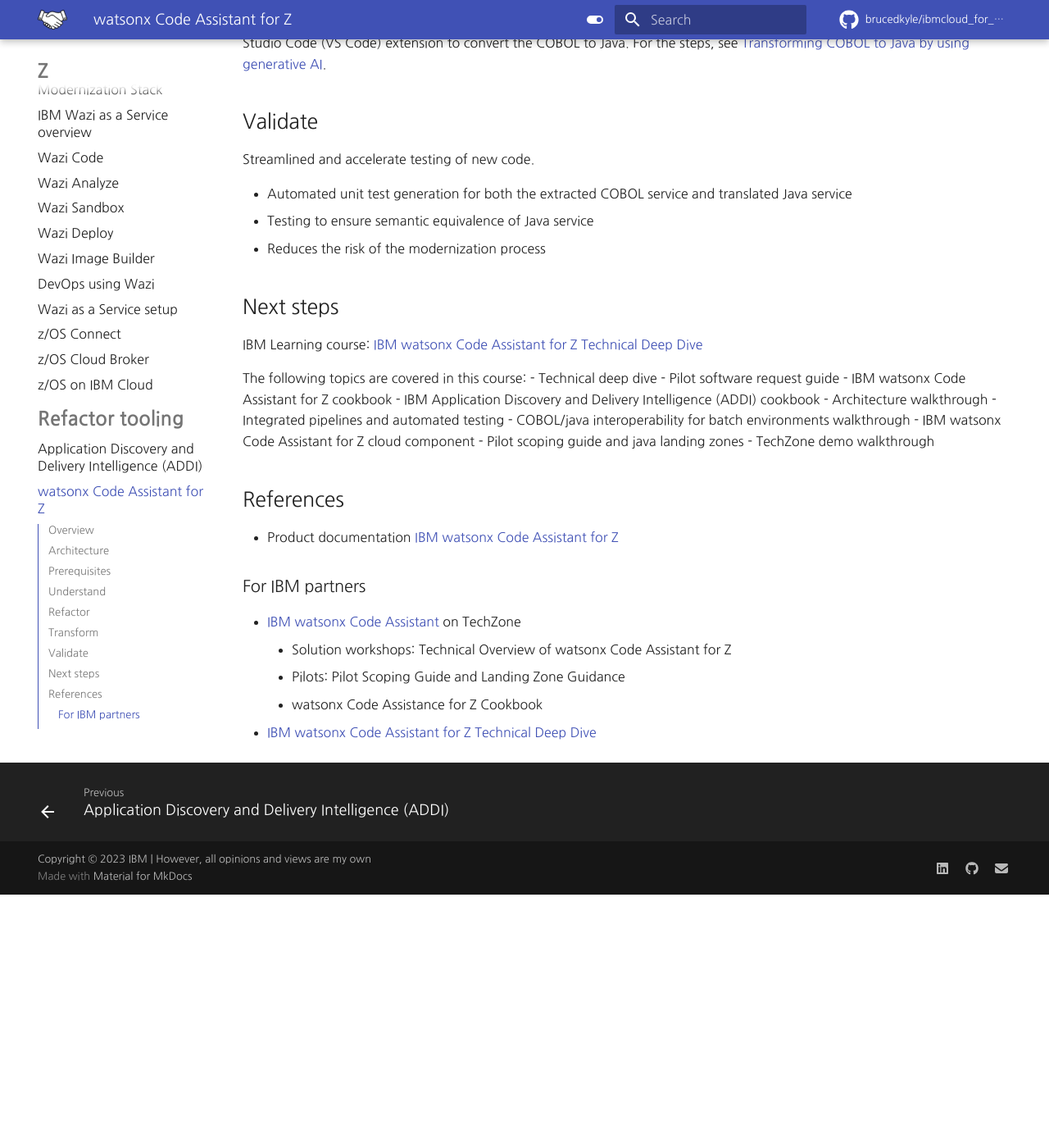
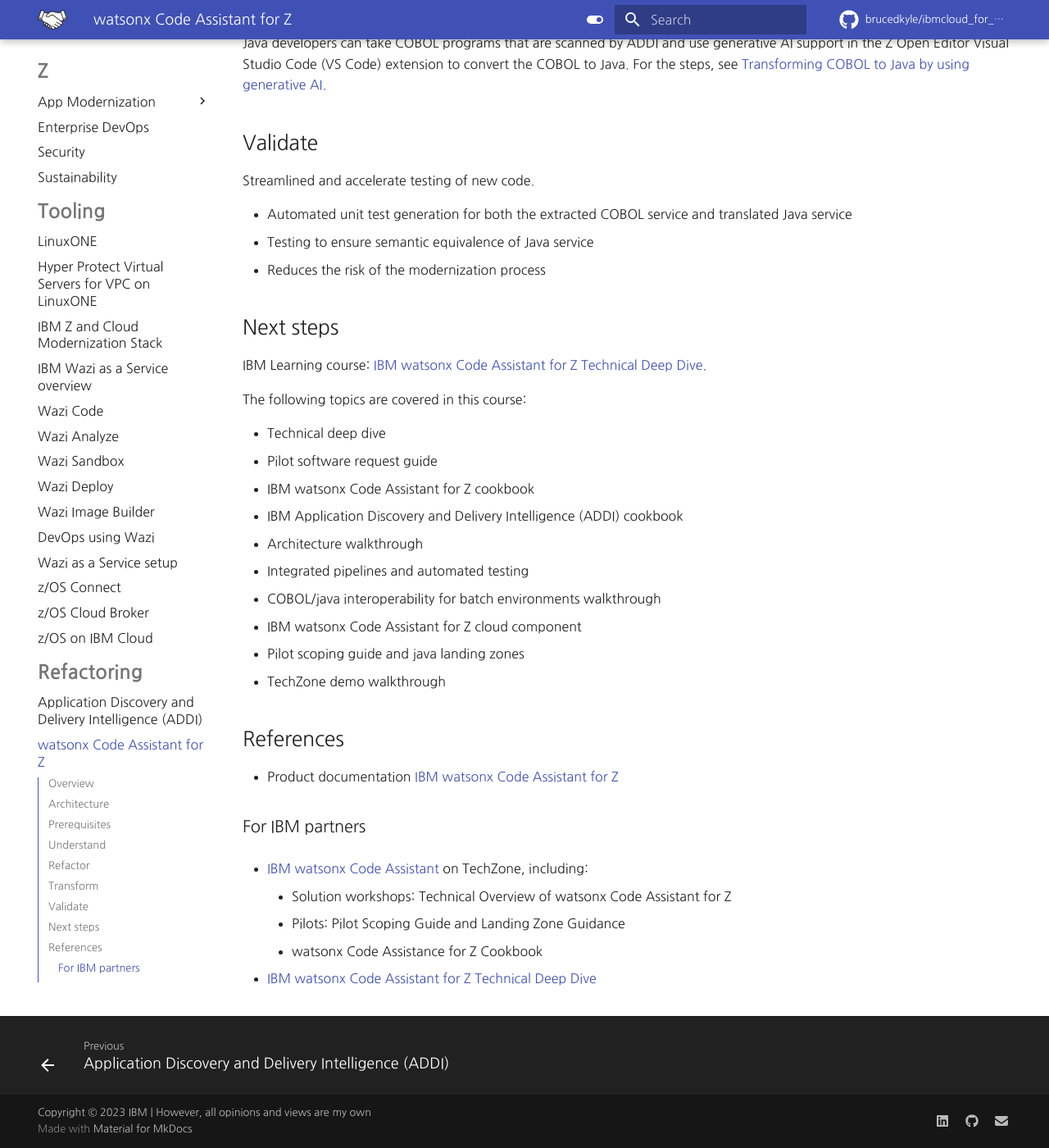
Before and after one commit to brucedkyle/ibmcloud_for_partners, an MkDocs documentation site: the page built from docs/mainframe/watsonxcodeassist.md, in a window 1280 px wide and 1400 px high, scrolled down 4966 px. Shown: the whole window at 82% size. Built offline with MkDocs 1.6.1 and Material for MkDocs 9.7.7, drawn with Linux system fonts in a browser that asks for light colours; comment, search, counter and statistics services are not loaded; before the commit the page ends 6057 px from its top, so only the background shows below that.

Commit message:
minor updates to refactoring

```diff
--- a/docs/mainframe/watsonxcodeassist.md
+++ b/docs/mainframe/watsonxcodeassist.md
@@ -1,6 +1,6 @@
 # IBM watsonx Code Assistant for Z (AI-assisted Mainframe Application Modernization)
 
-<img style="float: right; width: 10%; padding: 0px 0px 1% 1% "  alt="watsonx code assist logo" src="../media/watsonxCodeAssistantforZ.png" />
+<img style="float: right; width: 25%; padding: 0px 0px 1% 1% "  alt="watsonx code assist logo" src="../media/watsonxCodeAssistantforZ.png" />
 **IBM watsonx Code Assistant for Z** provides engineers with a domain-specific generative AI-powered software development product. IBM watsonx Code Assistant is fine-tuned to enterprise-specific needs, allowing developers to generate code more quickly and accurately. This will allow organizations to accelerate application modernization efforts to improve business outcomes. At the same time, managers can expand their talent pool available to work on more initiatives across their IT organizations.
 
 !!! important "What it does"
@@ -111,9 +111,10 @@
 
 ## Next steps
 
-IBM Learning course: [IBM watsonx Code Assistant for Z Technical Deep Dive](https://yourlearning.ibm.com/activity/PLAN-7AEEB533C014)
+IBM Learning course: [IBM watsonx Code Assistant for Z Technical Deep Dive](https://yourlearning.ibm.com/activity/PLAN-7AEEB533C014).
 
 The following topics are covered in this course:
+
 - Technical deep dive
 - Pilot software request guide
 - IBM watsonx Code Assistant for Z cookbook
@@ -131,8 +132,10 @@
 
 ### For IBM partners
 
-- [IBM watsonx Code Assistant](https://techzone.ibm.com/collection/6537cf277220880017d7ac0d) on TechZone
+- [IBM watsonx Code Assistant](https://techzone.ibm.com/collection/6537cf277220880017d7ac0d) on TechZone, including:
+
     - Solution workshops: Technical Overview of watsonx Code Assistant for Z
     - Pilots: Pilot Scoping Guide and Landing Zone Guidance
     - watsonx Code Assistance for Z Cookbook
+
 - [IBM watsonx Code Assistant for Z Technical Deep Dive](https://yourlearning.ibm.com/activity/PLAN-7AEEB533C014)
--- a/mkdocs.yml
+++ b/mkdocs.yml
@@ -63,7 +63,7 @@
         - z/OS Connect: ./mainframe/zOSconnect.md
         - z/OS Cloud Broker: ./mainframe/cloudbroker.md
         - z/OS on IBM Cloud: ./mainframe/ibmcloud.md
-      - Refactor tooling:
+      - Refactoring:
           - Application Discovery and Delivery Intelligence (ADDI): ./mainframe/addi.md
           - watsonx Code Assistant for Z: ./mainframe/watsonxcodeassist.md
 
```
Also changed, not shown: docs/mainframe/addi.md (+1 -2 lines), docs/mainframe/linuxone.md (+1 -1 lines).
